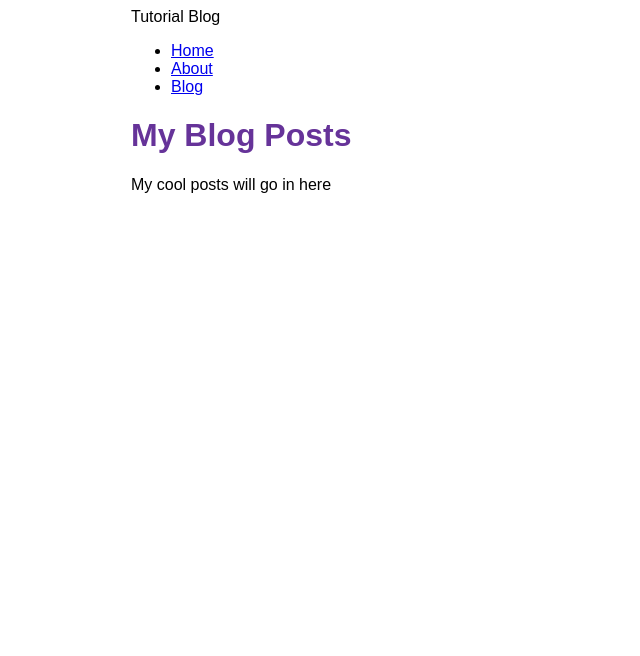
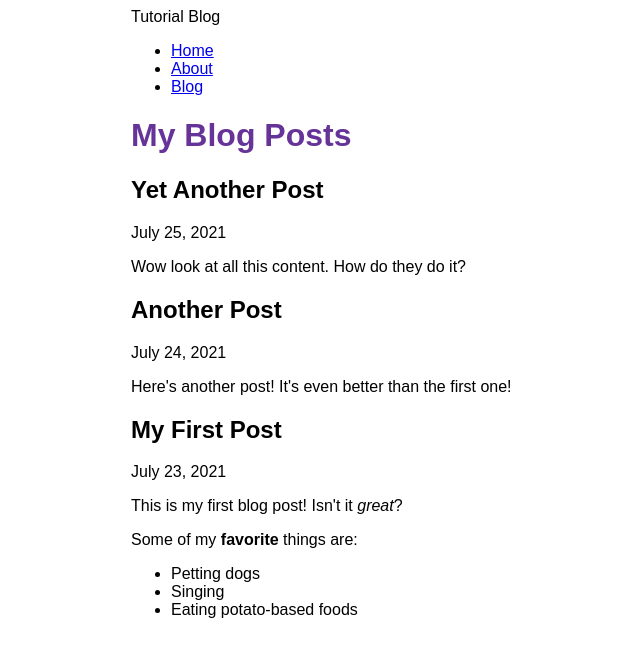
Before and after one commit to beasyx0/tutorial-blog, a Gatsby site: page /blog in a window 1280 px wide. Shown: the whole page, without its empty margins (259-899 px from the left). Built offline with nearby package versions, Linux system fonts and the light colour scheme; Gatsby itself is replaced by a stand-in of ours.

Commit message:
Finished Gatsby Tutorial part 5

```diff
--- /dev/null
+++ b/blog/another-post.mdx
@@ -0,0 +1,6 @@
+---
+title: "Another Post"
+date: "2021-07-24"
+---
+
+Here's another post! It's even better than the first one!
--- /dev/null
+++ b/blog/my-first-post.mdx
@@ -0,0 +1,12 @@
+---
+title: "My First Post"
+date: "2021-07-23"
+---
+
+This is my first blog post! Isn't it *great*?
+
+Some of my **favorite** things are:
+
+* Petting dogs
+* Singing
+* Eating potato-based foods
--- /dev/null
+++ b/blog/yet-another-post.mdx
@@ -0,0 +1,6 @@
+---
+title: "Yet Another Post"
+date: "2021-07-25"
+---
+
+Wow look at all this content. How do they do it?
--- a/gatsby-config.js
+++ b/gatsby-config.js
@@ -6,5 +6,13 @@ module.exports = {
   plugins: [
     "gatsby-plugin-image",
     "gatsby-plugin-sharp",
+    {
+      resolve: `gatsby-source-filesystem`,
+      options: {
+        name: `blog`,
+        path: `${__dirname}/blog`,
+      },
+    },
+    "gatsby-plugin-mdx",
   ],
 };
--- a/package.json
+++ b/package.json
@@ -15,8 +15,11 @@
     "clean": "gatsby clean"
   },
   "dependencies": {
+    "@mdx-js/mdx": "^1.6.22",
+    "@mdx-js/react": "^1.6.22",
     "gatsby": "^3.13.1",
     "gatsby-plugin-image": "^1.14.0",
+    "gatsby-plugin-mdx": "^2.14.0",
     "gatsby-plugin-sharp": "^3.14.0",
     "gatsby-source-filesystem": "^3.14.0",
     "react": "^17.0.1",
--- a/src/pages/blog.js
+++ b/src/pages/blog.js
@@ -1,12 +1,40 @@
 import * as React from 'react'
+import {graphql} from 'gatsby'
+import { MDXRenderer } from 'gatsby-plugin-mdx'
 import Layout from '../components/layout'
 
-const BlogPage = () => {
+
+const BlogPage = ({data}) => {
   return (
     <Layout pageTitle="My Blog Posts">
-      <p>My cool posts will go in here</p>
+      {
+        data.allMdx.nodes.map((node) => (
+          <article key={node.id}>
+            <h2>{node.frontmatter.title}</h2>
+            <p>{node.frontmatter.date}</p>
+            <MDXRenderer>
+              {node.body}
+            </MDXRenderer>
+          </article>
+        ))
+      }
     </Layout>
   )
 }
 
+export const query = graphql`
+  query {
+    allMdx(sort: {fields: frontmatter___date, order: DESC}) {
+      nodes {
+        frontmatter {
+          date(formatString: "MMMM D, YYYY")
+          title
+        }
+        id
+        body
+      }
+    }
+  }
+`
+
 export default BlogPage;
```
Also changed, not shown: 1 other file.
